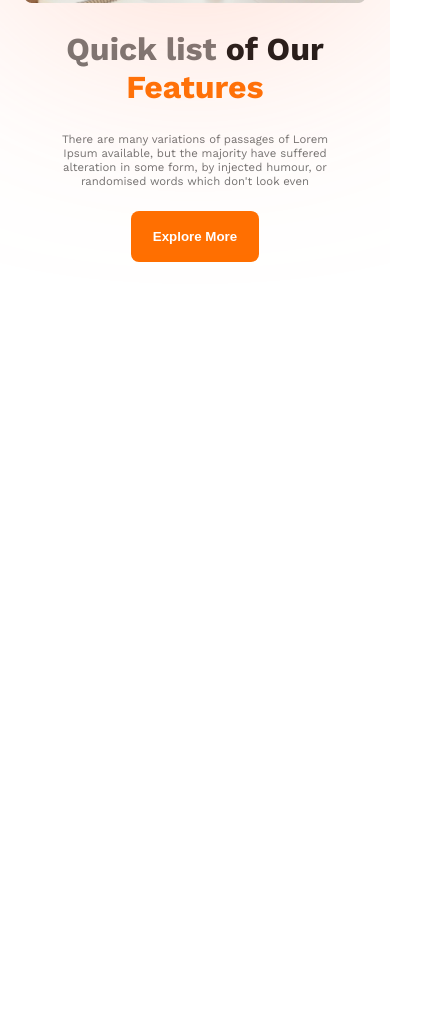
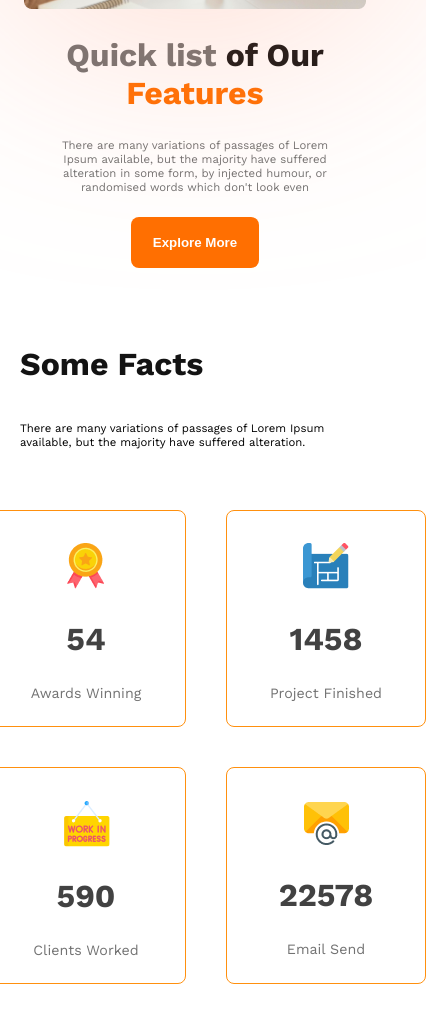
Before and after one commit to rohithaider/g3-architect-website, a plain HTML site: page index.html in a window 390 px wide. Shown: the part 2335-3358 px from the top of the page, 426 px wide, since content can reach past the window. Before the commit the page ends 2657 px from the top, so only its background shows below. Drawn offline with nearby package versions, Linux system fonts and the light colour scheme.

Commit message:
finished Facts section and made it responsive

```diff
--- a/index.html
+++ b/index.html
@@ -34,6 +34,7 @@
 
     </header>
     <main class="main">
+        <!-- section showcase -->
         <section class="showcase flex-display">
             <div class="showcase-image-container">
                 <img class="showcase-image" src="./images/team2.png" alt="">
@@ -50,6 +51,39 @@
             </div>
 
         </section>
+        <!-- Section features will be applied here -->
+        <section class="features"></section>
+        <!-- Section facts -->
+         <section class="facts">
+            <div class="facts-headline flex-display">
+                <h1 class="facts-title dark-1">Some Facts</h1>
+                <p class="facts-details">There are many variations of passages of Lorem Ipsum available, but the majority have suffered alteration.</p>
+            </div>
+            <div class="card-container flex-display">
+                <div class="card card-align">
+                    <img class="card-image" src="./images/icons/ribon.png" alt="">
+                    <h1 class="card-title card-title-font dark-2">54</h1>
+                    <p class="card-details dark-3">Awards Winning</p>
+                </div>
+                <div class="card card-align">
+                    <img class="card-image" src="./images/icons/projects.png" alt="">
+                    <h1 class="card-title card-title-font dark-2">1458</h1>
+                    <p class="card-details dark-3">Project Finished</p>
+                </div>
+                <div class="card card-align">
+                    <img class="card-image" src="./images/icons/customers.png" alt="">
+                    <h1 class="card-title card-title-font dark-2">590</h1>
+                    <p class="card-details dark-3">Clients Worked</p>
+                </div>
+                <div class="card card-align">
+                    <img class="card-image" src="./images/icons/email.png" alt="">
+                    <h1 class="card-title card-title-font dark-2">22578</h1>
+                    <p class="card-details dark-3">Email Send</p>
+                </div>
+
+            </div>
+
+         </section>
 
     </main>
     <footer>
--- a/styles/style.css
+++ b/styles/style.css
@@ -14,8 +14,8 @@
     display: flex;
 }
 .main{
-    max-width: 1023px;
-    margin:60.35px auto;
+    max-width: 1440px;
+    margin:66.35px auto;
 }
 
 
@@ -49,6 +49,17 @@
     border: none;
 
 }
+.card-align{
+    padding: 32.60px 29px 42.6px 29px;
+
+}
+.card-title-font{
+    font-size:2rem ;
+}
+.card-details{
+    font-size: .89rem;
+}
+
 
 /* removing margin from body */
 body{
@@ -156,16 +167,47 @@ body{
 #Features{
     color:#FF6F00;
 }
-.hidden-item{
-    display:none;
+
+/* Facts styling */
+.card{
+    border:1px solid #FF900E;
+    border-radius: 8px;
+    text-align: center;
+    width: 171px;
+    height: 171px;
+
 }
+.card-container{
+    display:grid;
+    grid-template-columns: repeat(4,1fr);
+    margin:0 206px;
+    gap:40px;
 
+}
+.facts-headline{
+    margin-top: 92.3px;
+    margin-bottom: 71px;
+    margin-left: 170.4px;
+
+}
+.facts-title{
+    font-size:2rem;
+
+}
+.facts-details{
+    font-size: .71rem;
+    max-width: 385px;
+
+}
+.facts-headline{
+    flex-direction: column;
+}
 
 
 
 /* banner media query */
 @media screen and (max-width:576px) {
-    .navbar, .nav-links,.showcase{
+    .navbar, .nav-links,.showcase, .facts-headline{
         flex-direction: column;
 
     }
@@ -182,13 +224,29 @@ body{
         margin-right:52px;
         text-align: center;
     }
+    .card-container{
+    grid-template-columns: repeat(2,1fr);
+    justify-content: center;
+
+    }
+    .card{
+        height:140px;
+        width: 140px;
+    }
+    .facts-headline{
+        justify-content: center;
+        margin:50px 20px;
+
+    }
+
+
 
 
 }
 
 @media screen and (min-width:577px) and (max-width:992px) {
     .showcase{
-        margin: 0 50px;
+        margin: 0 auto;
     }
 
 }
```
